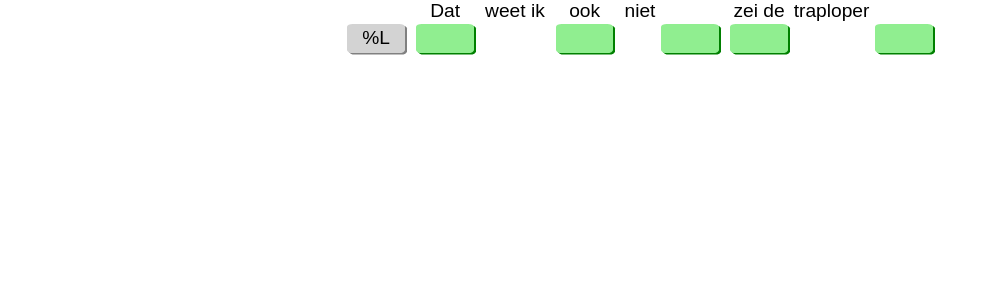
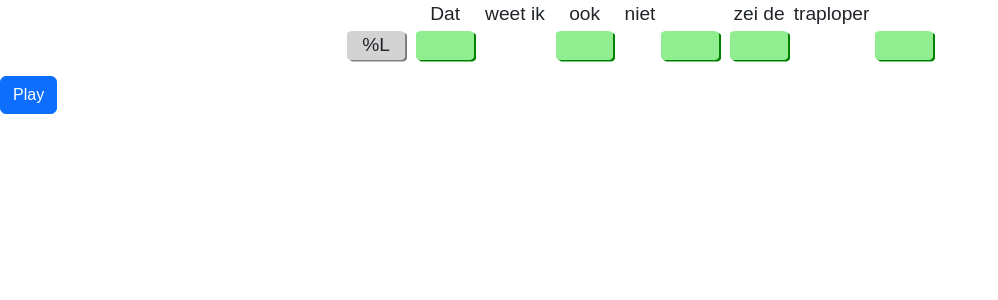
Before and after one commit to tsg-humlab/autinto, a React (Create React App) app in the folder frontend/exercise-widget/: page / in a window 1280 px wide. Shown: the top 300 px of the page, without its empty margins (0-998 px from the left). Built offline with nearby package versions, Linux system fonts and the light colour scheme.

Commit message:
Add play button

```diff
--- a/frontend/exercise-widget/package.json
+++ b/frontend/exercise-widget/package.json
@@ -3,6 +3,7 @@
   "version": "0.1.0",
   "private": true,
   "dependencies": {
+    "bootstrap": "^5.2.3",
     "react": "^18.2.0",
     "react-dom": "^18.2.0",
     "react-scripts": "^5.0.1"
--- a/frontend/exercise-widget/src/App.css
+++ b/frontend/exercise-widget/src/App.css
@@ -1,7 +1,10 @@
 .App {
-  text-align: center;
   font-size: 1.2em;
 	margin-bottom: 150px;
+}
+
+.text {
+	text-align: center;
 }
 
 .annotatable {
--- a/frontend/exercise-widget/src/App.js
+++ b/frontend/exercise-widget/src/App.js
@@ -2,8 +2,10 @@ import React, { Component } from "react";
 import "./App.css";
 import Annotatable from "./Annotatable";
 
-class App extends Component {
-  render() {
+import "bootstrap/dist/css/bootstrap.min.css"
+import "bootstrap/dist/js/bootstrap.bundle.min"
+
+function App () {
   const startOptions = [
     ["%L", "!%L"],
     ["%H", "!%H"],
@@ -17,8 +19,16 @@ class App extends Component {
     ["H*LH", "∅"],
   ];
   const endOptions = [["L%"], ["H%"], ["%"]];
+
+
+  function playAudio() {
+    const audio = new Audio('audio/109.mp3')
+    audio.play()
+  }
+
   return (
     <div className="App">
+      <div className="text">
         <Annotatable preset="%L" />
         <Annotatable options={wordOptions} text="Dat" /> weet ik{" "}
         <Annotatable options={wordOptions} text="ook" /> niet
@@ -29,8 +39,11 @@ class App extends Component {
         <Annotatable options={endOptions} />
         </span>
       </div>
+      <div className="button-container ml-3">
+        <button className="btn btn-primary mt-3 pl-1" onClick={playAudio}>Play</button>
+      </div>
+    </div>
   );
-  }
 }
 
 export default App;
```
Also changed, not shown: 2 other files (tests, documents, lock files or other folders). Lines whose indentation alone changed are shown as unchanged.
